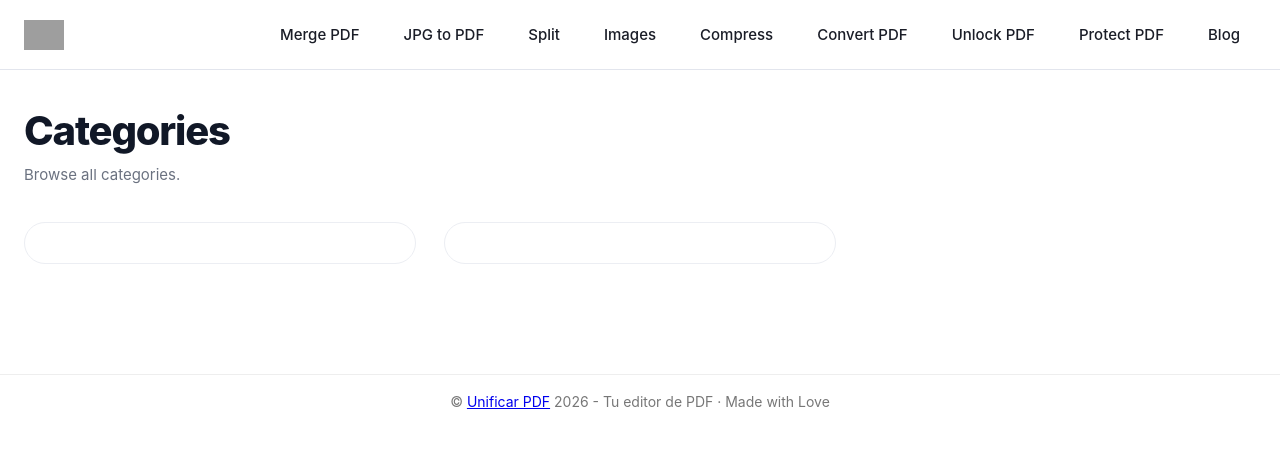
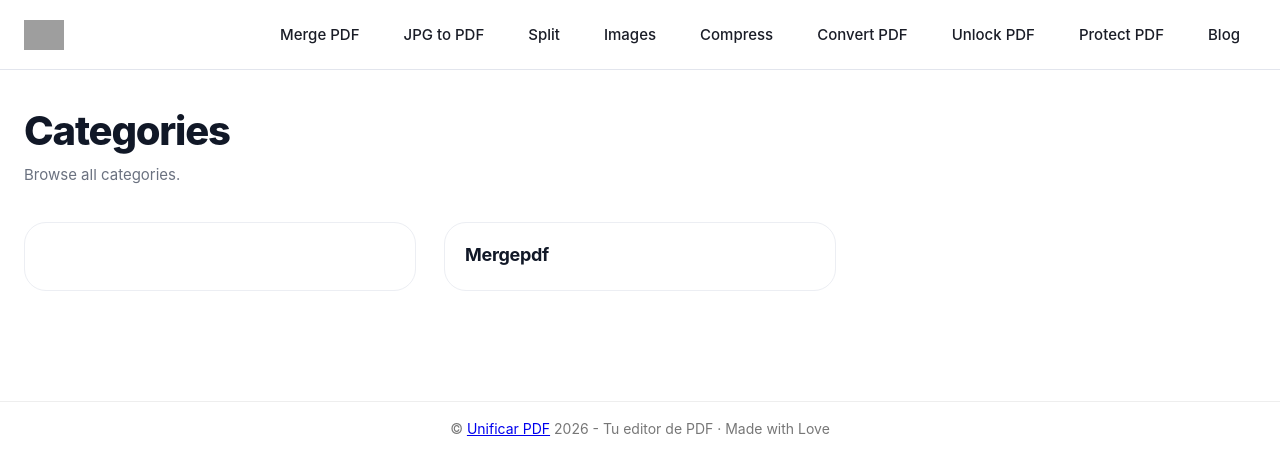
Before and after one commit to rforrupesh/pdf, a Jekyll site: the page built from category/index.md, in a window 1280 px wide. Shown: the top 475 px of the page. Built offline with Jekyll 4.4.1, drawn with Linux system fonts in a browser that asks for light colours; grey boxes are pictures that could not be loaded.

Commit message:
Update index.md

```diff
--- a/category/index.md
+++ b/category/index.md
@@ -23,7 +23,7 @@ permalink: /category/
 
           <h2>
             <a href="{{ '/category/' | append: category | append: '/' | relative_url }}">
-
+              {{ category | capitalize }}
             </a>
           </h2>
 
```
